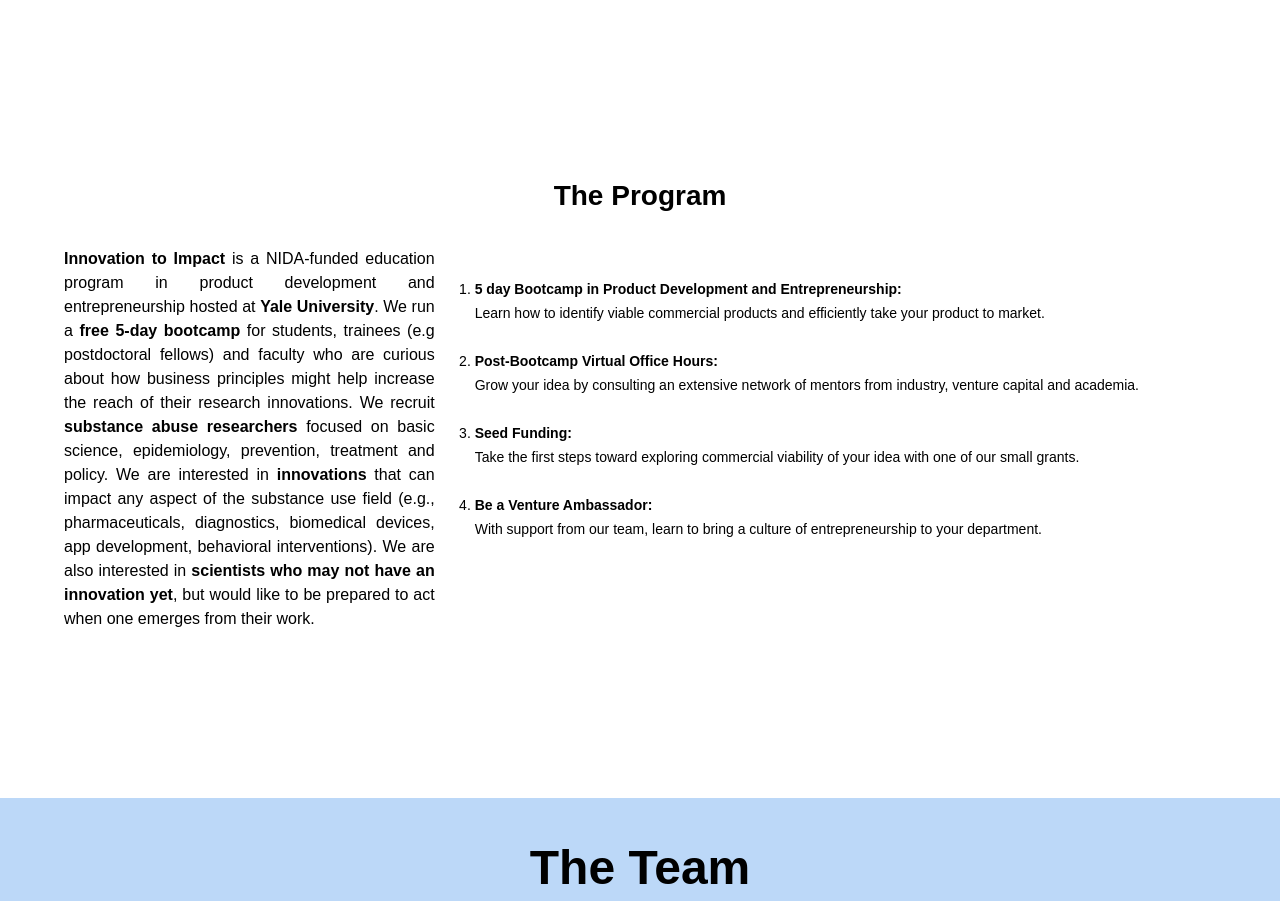
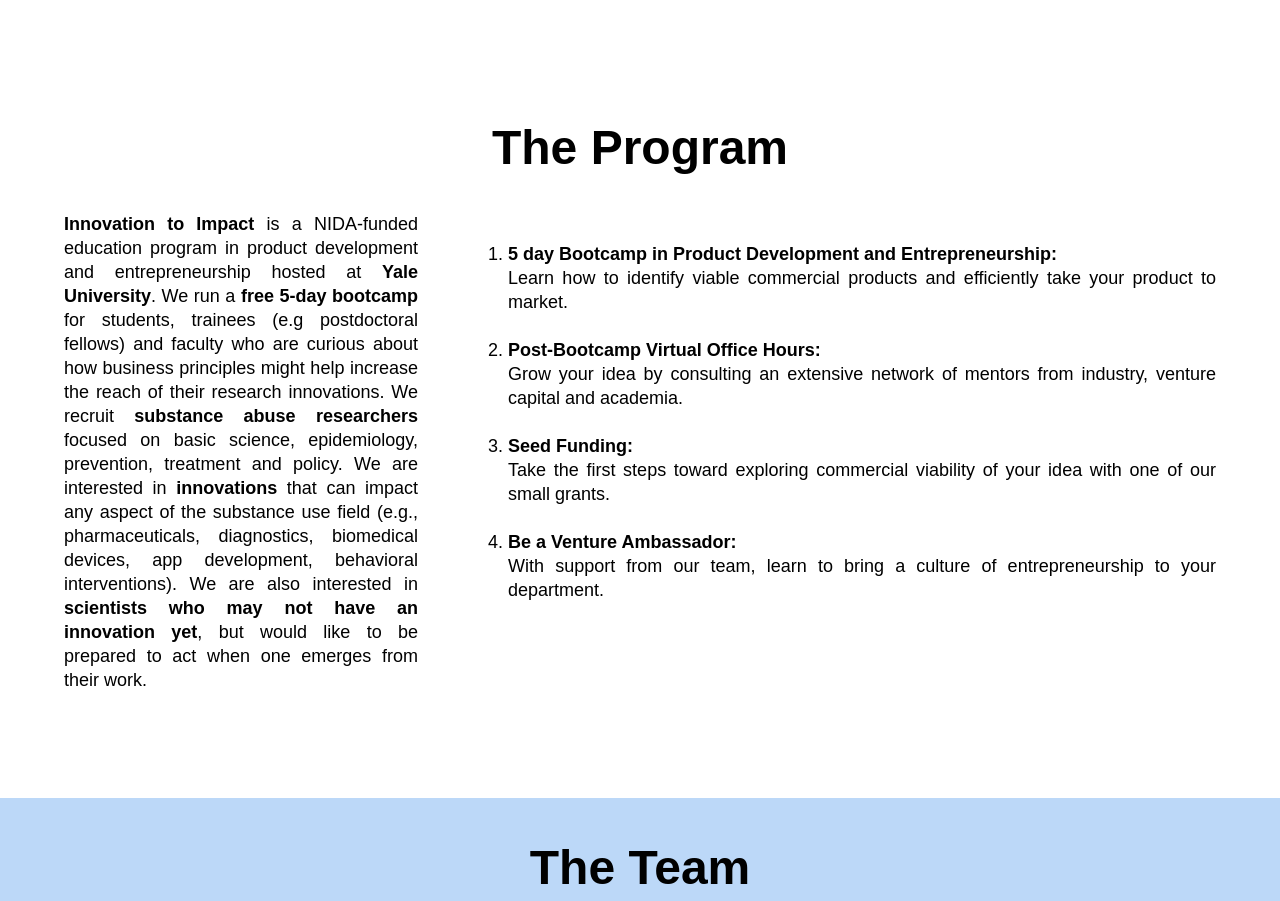
Before and after one commit to zachnewburgh/yale-innovation-to-impact, an Angular app: page / in a window 1280 px wide. Shown: the part 812-1713 px from the top of the page. Built offline with nearby package versions, Linux system fonts and the light colour scheme.

Commit message:
style(about): Make about page's font bigger

```diff
--- a/src/app/about/about.component.css
+++ b/src/app/about/about.component.css
@@ -40,8 +40,12 @@ ol {
         justify-content: center;
     }
 
+    .program-title {
+        font-size: 24px;
+    }
+
     #about-content {
-        font-size: 16px;
+        font-size: 18px;
         flex: 1
     }
 
@@ -50,6 +54,8 @@ ol {
         justify-content: left;
         flex: 2;
         margin-top: 50px;
+        font-size: 18px;
+        margin-left: 50px;
     }
 
     .wrapper {
```
